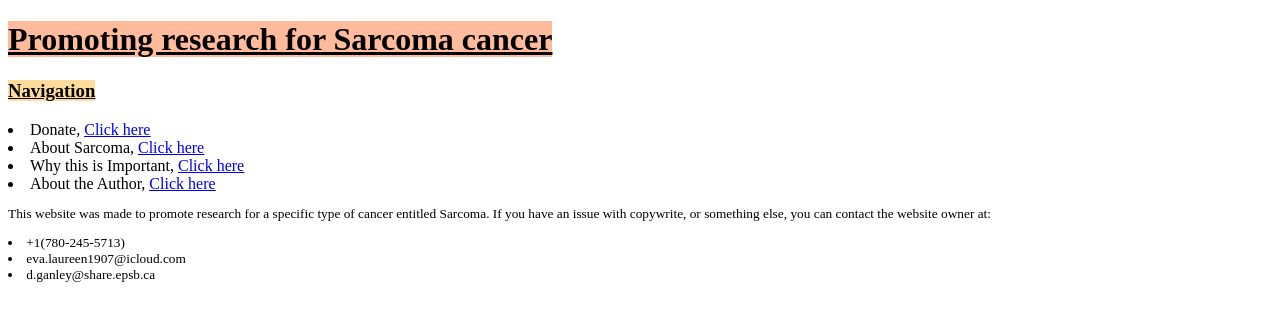
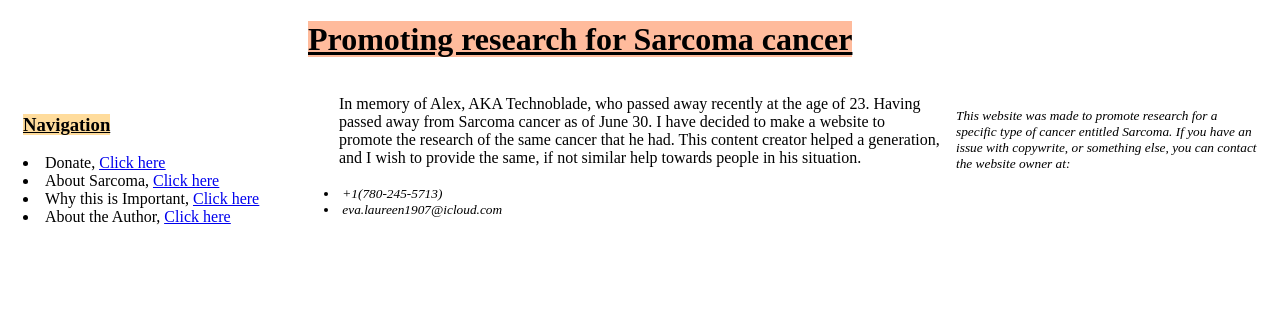
Before and after one commit to L3m0nHu3/Promotional-Repository.github.io, a plain HTML site: page Index.html in a window 1280 px wide. Drawn offline with Linux system fonts and the light colour scheme.

Commit message:
Update Index.html

```diff
--- a/Index.html
+++ b/Index.html
@@ -27,6 +27,7 @@
         * {box-sizing: border-box;}
         .header {
             padding: 15 px;
+            margin-left: 300px;
         }
         .menu {
             width: 25%;
@@ -43,6 +44,9 @@
             width: 25%;
             padding: 15 px;
         }
+        .footer {
+            padding: 15px;
+        }
 
     </style>
 
@@ -55,17 +59,33 @@
     <body>
         <div class="header"><header><h1><u><mark style="background: #ffbb9c;">Promoting research for Sarcoma cancer</mark></u></h1></header></div>
         <nav>
-            <h3><u><mark style="background: #ffdc9c;">Navigation</mark></u></h3>
+            <div class="menu">
+                <h3><u><mark style="background: #ffdc9c;">Navigation</mark></u></h3>
             <section>
                 <li>Donate, <a href="http://sarcomacancer.ca/donate" target="_blank"><u>Click here</u></a>
                 <li>About Sarcoma, <a href="childPages/About Sarcoma.HTML" target="blank"><u>Click here</u></a>
                 <li>Why this is Important, <a href="childPages/Why this is Important.HTML" target="_blank"><u>Click here</u></a>
                 <li>About the Author, <a href="https://github.com/L3m0nHu3/Promotional-Repository.github.io" target="_blank"><u>Click here</u></a>
-        </nav>
+                </div>
+            </nav>
+    </body>
+
+    <body>
+        <div class="main">
+            In memory of Alex, AKA Technoblade, who passed away recently at the age of 23. Having passed away from Sarcoma cancer as of June 30. I have decided to make a website to promote the research of the same cancer that he had. This content creator helped a generation, and I wish to provide the same, if not similar help towards people in his situation.
+        </div>
+    </body>
+
     <footer>
-        <sub><p>This website was made to promote research for a specific type of cancer entitled Sarcoma. If you have an issue with copywrite, or something else, you can contact the website owner at:
+        <div class="footer">
+        <sub>
+            <p><em>This website was made to promote research for a specific type of cancer entitled Sarcoma. If you have an issue with copywrite, or something else, you can contact the website owner at:
             <li>+1(780-245-5713)
             <li>eva.laureen1907@icloud.com
-            <li>d.ganley@share.epsb.ca
-            </p></sub>
+            </em>
+            </p>
+        </sub>
+    </div>
     </footer>
+
+    </html>
```
